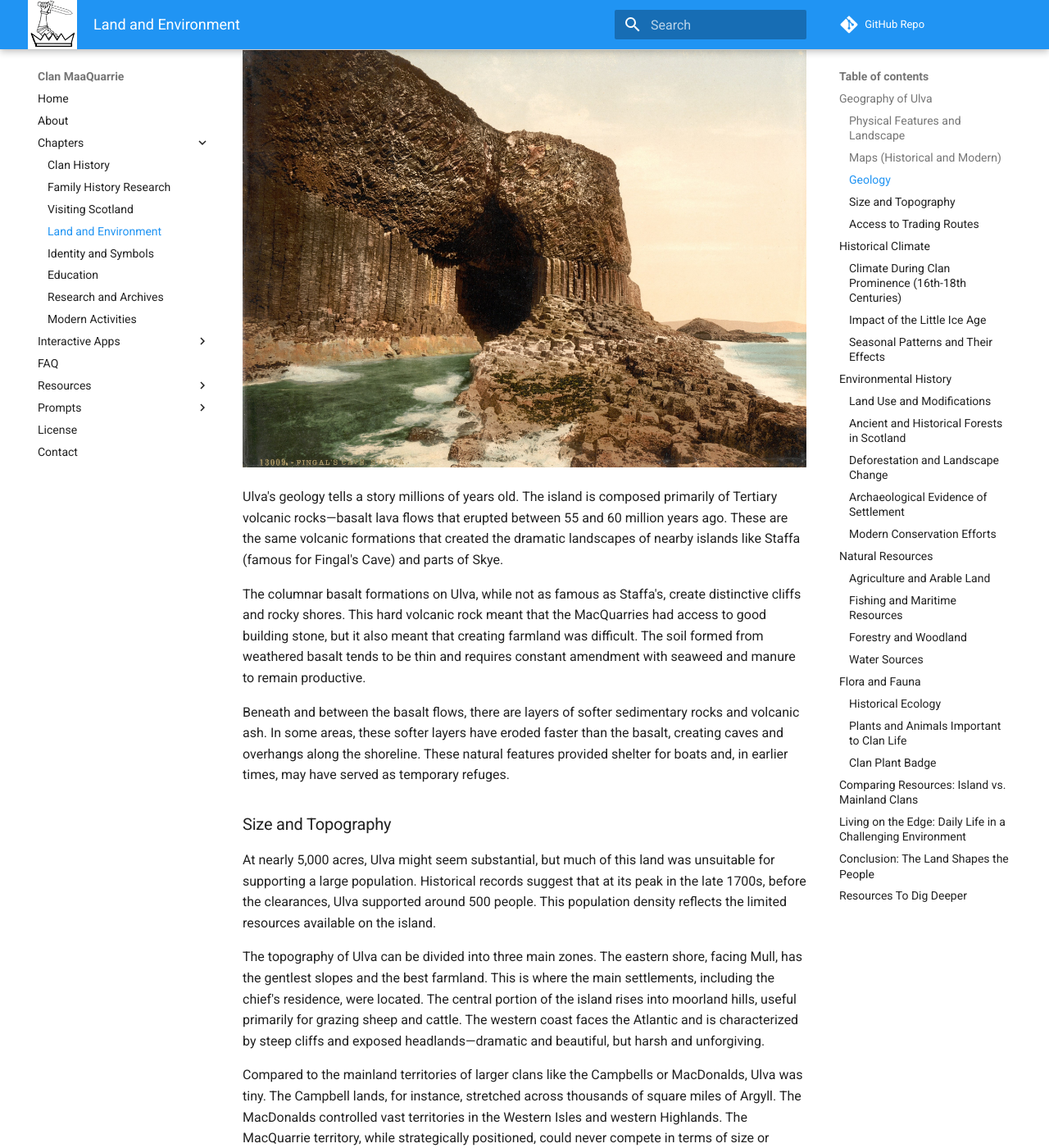
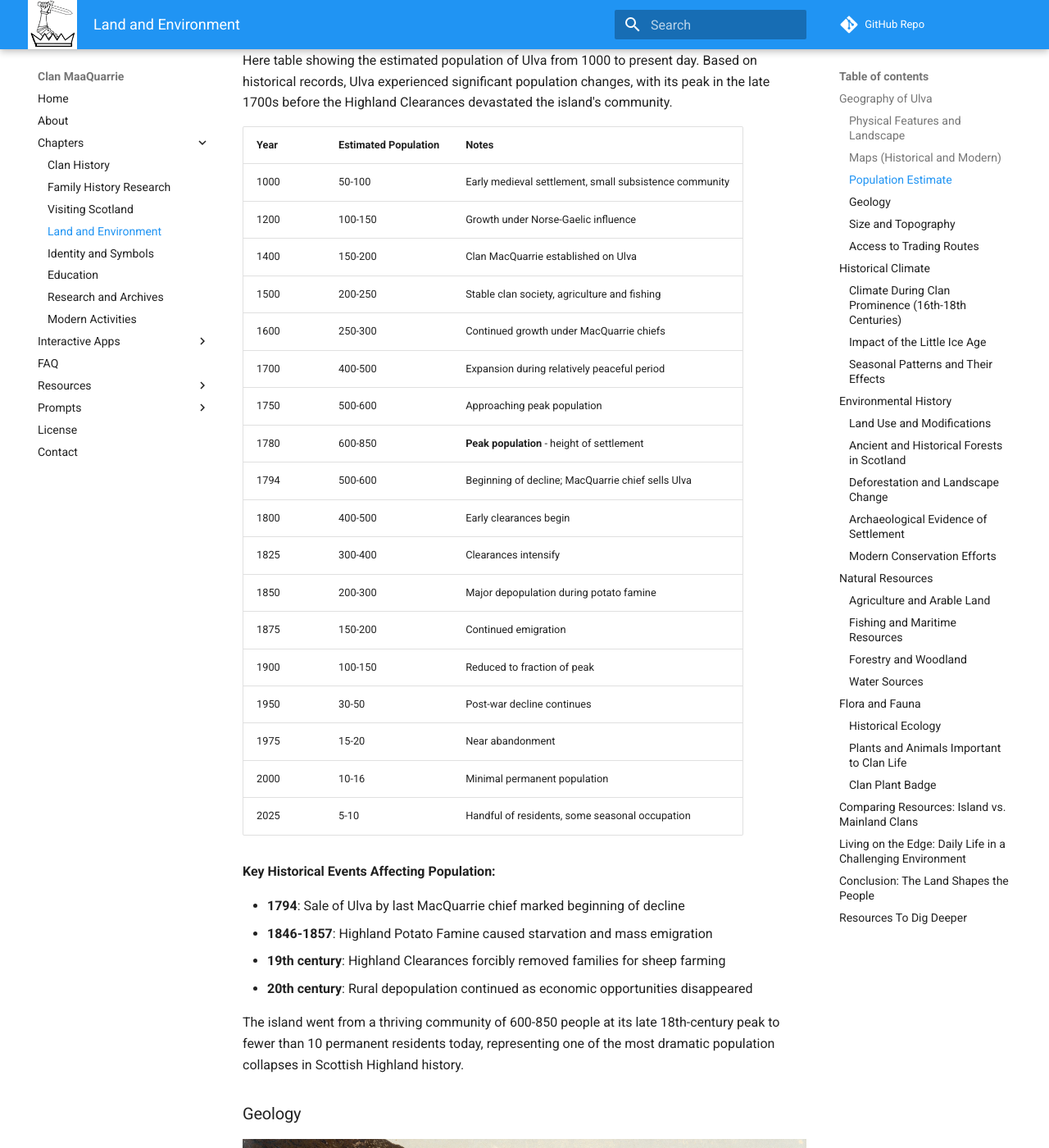
Before and after one commit to dmccreary/clan-macquarrie, an MkDocs documentation site: the page built from docs/content/04-land-and-environment/index.md, in a window 1280 px wide and 1400 px high, scrolled down 1388 px. Shown: the whole window at 82% size. Built offline with MkDocs 1.6.1 and Material for MkDocs 9.7.7, drawn with Linux system fonts in a browser that asks for light colours; comment, search, counter and statistics services are not loaded.

Commit message:
updating content

```diff
--- a/docs/content/04-land-and-environment/index.md
+++ b/docs/content/04-land-and-environment/index.md
@@ -65,6 +65,40 @@ Historical maps of Ulva are rare before the 18th century. The earliest detailed
 By the time of the famous Johnson and Boswell visit in 1773, more accurate maps were being produced. These 18th-century maps show Ulva's settlements, the chief's house, and the narrow strait (less than 200 yards wide at its narrowest point) separating Ulva from Mull. This strait, now crossed by a small ferry, was the clan's lifeline to the larger island and, by extension, to the Scottish mainland.
 
 Modern maps reveal what the MacQuarries knew intimately: Ulva sits in a strategic position. To the west lies the open Atlantic Ocean, while to the east, the Sound of Mull provides a more sheltered waterway connecting to the mainland port of Oban. This positioning made Ulva both exposed to Atlantic storms and connected to important maritime trade routes.
+
+### Population Estimate
+
+Here table showing the estimated population of Ulva from 1000 to present day. Based on historical records, Ulva experienced significant population changes, with its peak in the late 1700s before the Highland Clearances devastated the island's community.
+
+| Year | Estimated Population | Notes |
+|------|---------------------|-------|
+| 1000 | 50-100 | Early medieval settlement, small subsistence community |
+| 1200 | 100-150 | Growth under Norse-Gaelic influence |
+| 1400 | 150-200 | Clan MacQuarrie established on Ulva |
+| 1500 | 200-250 | Stable clan society, agriculture and fishing |
+| 1600 | 250-300 | Continued growth under MacQuarrie chiefs |
+| 1700 | 400-500 | Expansion during relatively peaceful period |
+| 1750 | 500-600 | Approaching peak population |
+| 1780 | 600-850 | **Peak population** - height of settlement |
+| 1794 | 500-600 | Beginning of decline; MacQuarrie chief sells Ulva |
+| 1800 | 400-500 | Early clearances begin |
+| 1825 | 300-400 | Clearances intensify |
+| 1850 | 200-300 | Major depopulation during potato famine |
+| 1875 | 150-200 | Continued emigration |
+| 1900 | 100-150 | Reduced to fraction of peak |
+| 1950 | 30-50 | Post-war decline continues |
+| 1975 | 15-20 | Near abandonment |
+| 2000 | 10-16 | Minimal permanent population |
+| 2025 | 5-10 | Handful of residents, some seasonal occupation |
+
+**Key Historical Events Affecting Population:**
+
+- **1794**: Sale of Ulva by last MacQuarrie chief marked beginning of decline
+- **1846-1857**: Highland Potato Famine caused starvation and mass emigration
+- **19th century**: Highland Clearances forcibly removed families for sheep farming
+- **20th century**: Rural depopulation continued as economic opportunities disappeared
+
+The island went from a thriving community of 600-850 people at its late 18th-century peak to fewer than 10 permanent residents today, representing one of the most dramatic population collapses in Scottish Highland history.
 
 ### Geology
 ![](./fingals-cave.jpg)
--- a/mkdocs.yml
+++ b/mkdocs.yml
@@ -22,6 +22,7 @@ nav:
   - Interactive Apps:
     - List if Apps: sims/index.md
     - Timeline Viewer: sims/timeline-viewer/index.md
+    - Population of Ulva: sims/population-of-ulva/index.md
   - FAQ: faq.md
   - Resources:
     - Glossary: glossary.md
```
Also changed, not shown: docs/sims/population-of-ulva/index.md (added, +3 -0 lines), docs/sims/population-of-ulva/main.html (added, +222 -0 lines).
